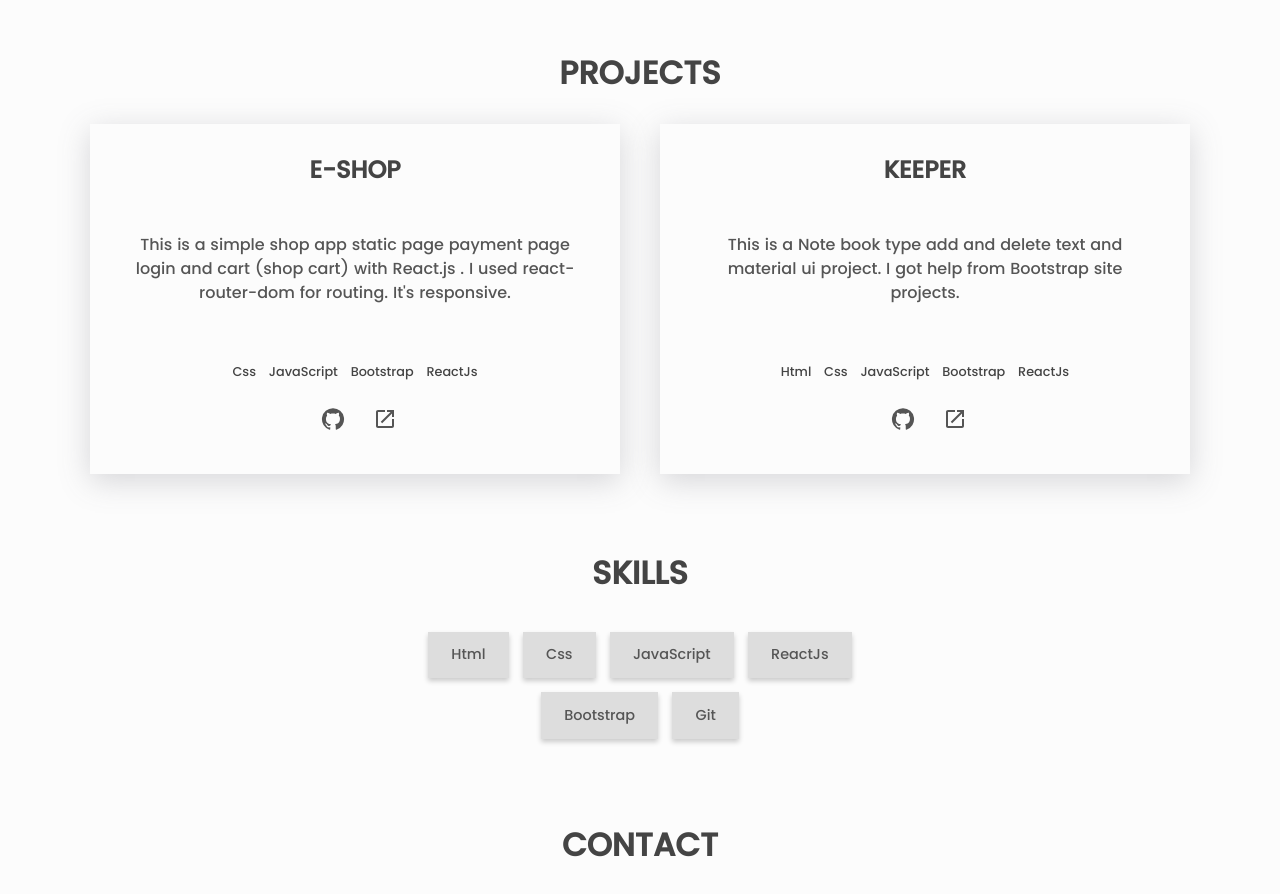
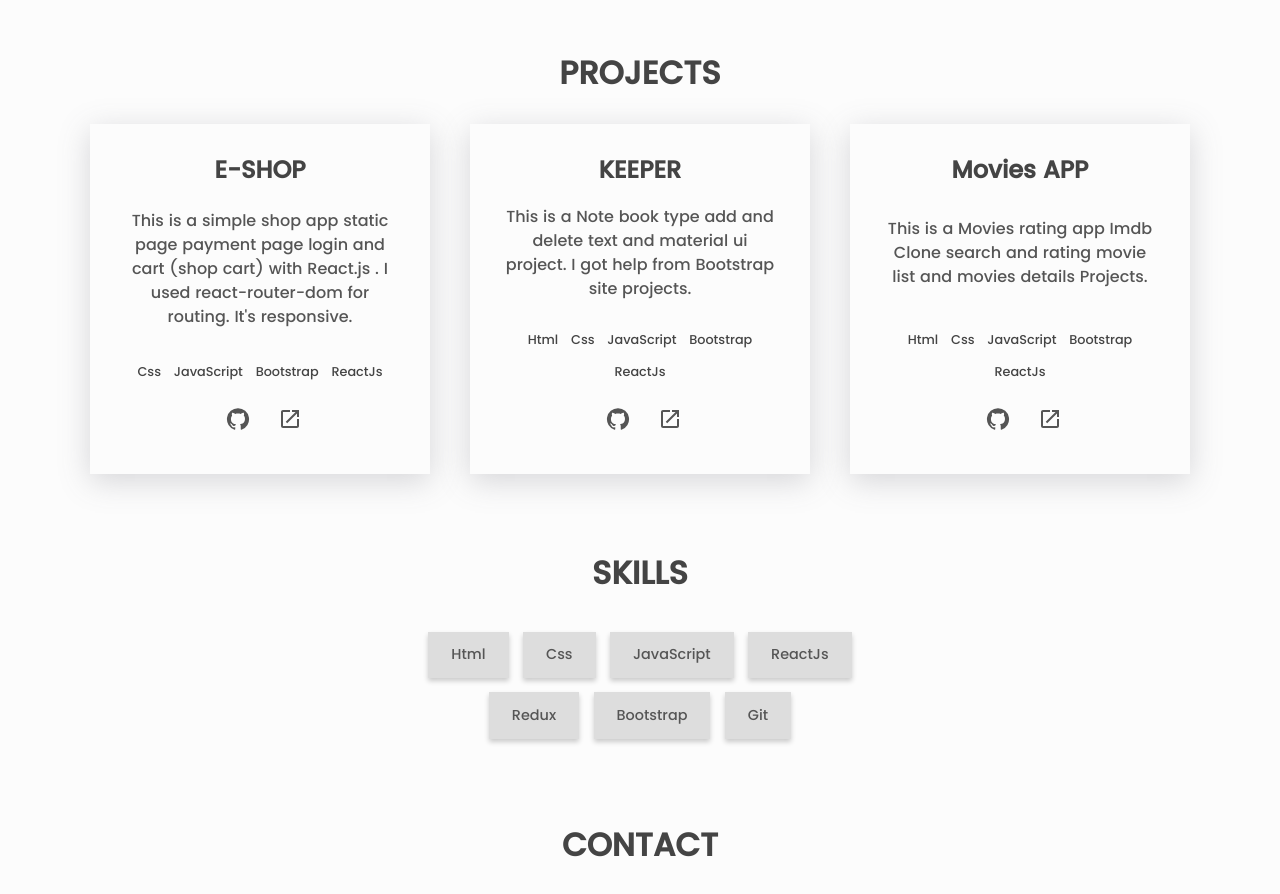
Before and after one commit to vikramsingh159/Portfolio, a React (Create React App) app: page / in a window 1280 px wide. Shown: the part 580-1474 px from the top of the page. Built offline with nearby package versions, Linux system fonts and the light colour scheme.

Commit message:
update movies app

```diff
--- a/src/PortfolioObjects.js
+++ b/src/PortfolioObjects.js
@@ -33,9 +33,18 @@ const projects = [
     sourceCode: 'https://github.com/vikramsingh159/keeper',
     livePreview: 'https://keeper-o4podnv15-vikramsingh159.vercel.app/',
   },
+  {
+    name: 'Movies APP',
+    id: 2,
+    description:
+      'This is a Movies rating app Imdb Clone search and rating movie list and movies details Projects.',
+    technologies: ['Html', 'Css', 'JavaScript', 'Bootstrap', 'ReactJs'],
+    sourceCode: 'https://github.com/vikramsingh159/movies-app',
+    livePreview: 'https://movies-app-red-seven.vercel.app/',
+  },
 ];
 
-const skills = ['Html', 'Css', 'JavaScript', 'ReactJs', 'Bootstrap', 'Git'];
+const skills = ['Html', 'Css', 'JavaScript', 'ReactJs',"Redux" , 'Bootstrap', 'Git'];
 
 const contact = {
   email: 'er.vikramsingh10@gmail.com',
```
